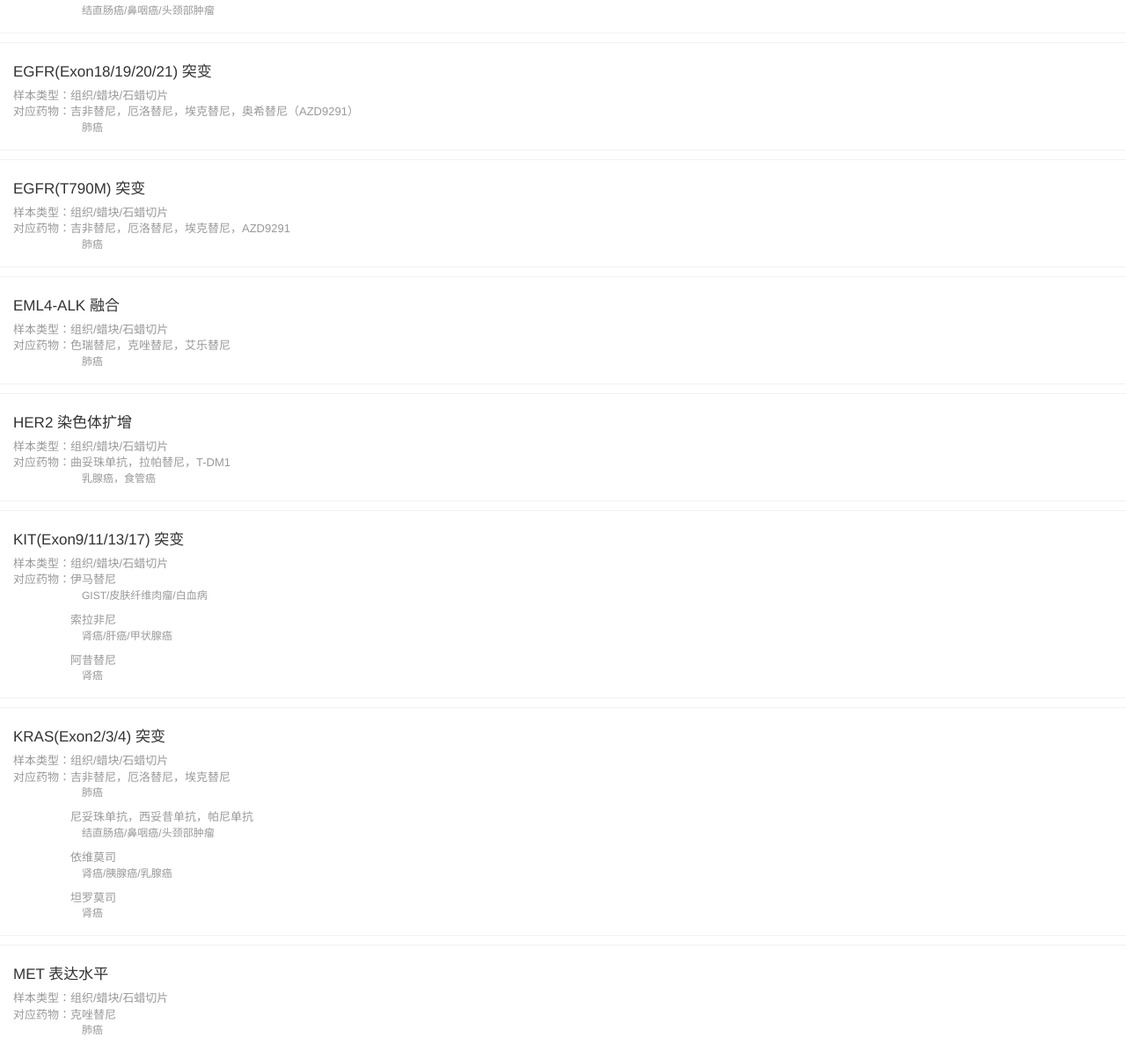
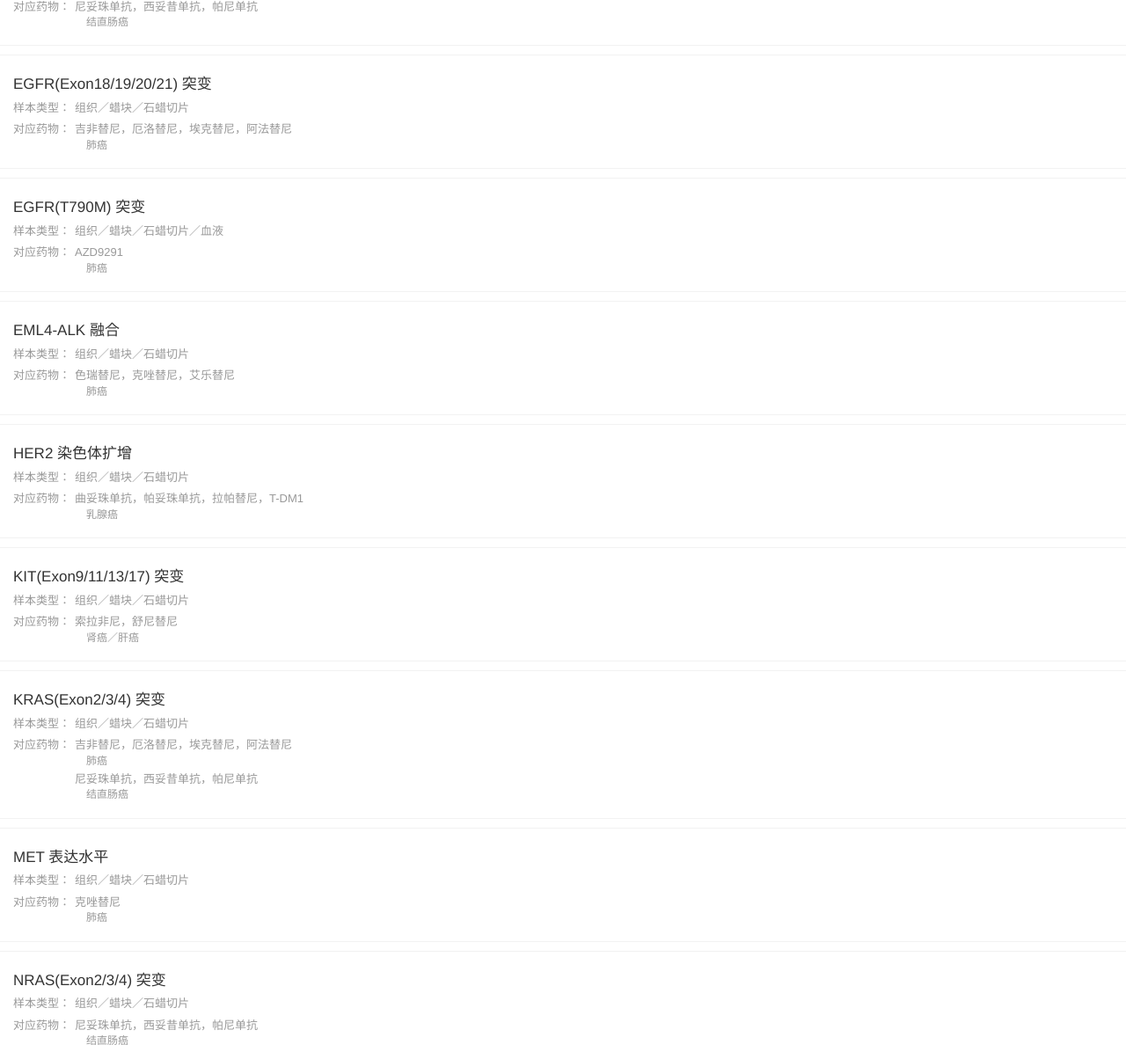
Before and after one commit to feddiyao/toolkit, a plain HTML site: page gene/targeted_drug.html in a window 1280 px wide. Shown: the part 526-1722 px from the top of the page at 88% size. Drawn offline with Linux system fonts and the light colour scheme.

Commit message:
数据更新，css调整

```diff
--- a/assets/css/pages.css
+++ b/assets/css/pages.css
@@ -41,13 +41,17 @@
 
     height:16px;
 
-    line-height:16px;
+    font-weight:normal;
 
-    font-weight:normal;
+    font-size: 13px;
 
     vertical-align:text-bottom;
 
-    font-size:8px;
+    line-height: 1.4;
+    overflow: hidden;
+    text-overflow: ellipsis;
+    -webkit-box-orient: vertical;
+    -webkit-line-clamp: 2;
 }
 
 .remark-info {
@@ -70,36 +74,8 @@
     display: inline-block;
 }
 
-.width_60_percent {
-    width: 60%;
-}
-
-.width_100_percent {
-    width: 100%;
-}
-
-.width_67_px {
-    width: 69px;
-}
-
-.width_70_percent {
-    width: 70%;
-}
-
 .vertical-top {
     vertical-align: top;
-}
-
-.line-height10 {
-    line-height: 10px;
-}
-
-.with-margin-bottom8 {
-    margin-bottom: 8px;
-}
-
-.with-padding-bottom7 {
-    padding-bottom: 7px;
 }
 
 .without-padding-bottom {
@@ -161,7 +137,7 @@
 }
 
 .item_list dt {
-    width: 65px;
+    width: 70px;
     font-weight: normal;
     color: #999999;
     font-size: 13px;
@@ -171,20 +147,24 @@
     float: left;
     overflow: hidden;
     clear: left;
-    text-align: right;
+    text-align: left;
     text-overflow: ellipsis;
     white-space: nowrap;
+    margin-bottom: 3px;
 }
 
 .item_list dd {
     font-weight: normal;
     color: #999999;
     font-size: 13px;
-    margin-left: 65px;
+    margin-left: 70px;
     text-overflow: clip;
+    margin-bottom: 3px;
 }
 
 .couple_item dd p {
-    text-indent: 13px;
+    padding-left: 13px;
     font-size: 12px;
+    margin-bottom: 0;
+    text-align: left;
 }
--- a/assets/data/data_gene.json
+++ b/assets/data/data_gene.json
@@ -2,168 +2,148 @@
   "chemotherapy": [
       {
         "name": "BRCA1 表达水平",
-        "type": "组织/蜡块/石蜡切片",
-        "medicine": "铂类(顺铂/卡铂/奥沙利铂)"
+        "type": "组织／蜡块／石蜡切片",
+        "medicine": "铂类（顺铂／卡铂／奥沙利铂）"
       },
       {
         "name": "CDA 多态性",
-        "type": "血液/唾液/口腔黏膜",
+        "type": "血液／唾液／口腔黏膜",
         "medicine": "吉西他滨"
       },
       {
         "name": "CYP2C8*3 多态性",
-        "type": "血液/唾液/口腔黏膜",
-        "medicine": "抗微管类(紫杉醇/多西他赛/长春瑞滨)"
+        "type": "血液／唾液／口腔黏膜",
+        "medicine": "抗微管类（紫杉醇／多西他赛／长春瑞滨）"
       },
       {
         "name": "CYP2C9*3 多态性",
-        "type": "血液/唾液/口腔黏膜",
-        "medicine": "环磷酰胺"
-      },
-      {
-        "name": "CYP2C19*2 多态性",
-        "type": "血液/唾液/口腔黏膜",
+        "type": "血液／唾液／口腔黏膜",
         "medicine": "环磷酰胺"
       },
       {
         "name": "CYP2D6*4 多态性",
-        "type": "血液/唾液/口腔黏膜",
-        "medicine": "他莫昔芬"
-      },
-      {
-        "name": "CYP2D6*5 多态性",
-        "type": "血液/唾液/口腔黏膜",
+        "type": "血液／唾液／口腔黏膜",
         "medicine": "他莫昔芬"
       },
       {
         "name": "CYP2D6*10 多态性",
-        "type": "血液/唾液/口腔黏膜",
+        "type": "血液／唾液／口腔黏膜",
         "medicine": "他莫昔芬"
       },
       {
-        "name": "CYP3A4*4 多态性",
-        "type": "血液/唾液/口腔黏膜",
-        "medicine": "依托泊苷"
-      },
-      {
         "name": "CYP19A1 多态性",
-        "type": "血液/唾液/口腔黏膜",
+        "type": "血液／唾液／口腔黏膜",
         "medicine": "阿拉曲唑，来曲唑"
       },
       {
         "name": "DPYD 多态性",
-        "type": "血液/唾液/口腔黏膜",
-        "medicine": "氟尿嘧啶(5-FU/卡培他滨/替加氟)"
+        "type": "血液／唾液／口腔黏膜",
+        "medicine": "氟尿嘧啶（5-FU／卡培他滨／替加氟）"
       },
       {
         "name": "ERCC1 表达水平",
-        "type": "组织/蜡块/石蜡切片",
-        "medicine": "铂类(顺铂/卡铂/奥沙利铂)"
+        "type": "组织／蜡块／石蜡切片",
+        "medicine": "铂类（顺铂／卡铂／奥沙利铂）"
       },
       {
         "name": "ERCC1 多态性",
-        "type": "血液/唾液/口腔黏膜",
-        "medicine": "铂类(顺铂/卡铂/奥沙利铂)"
+        "type": "血液／唾液／口腔黏膜",
+        "medicine": "铂类（顺铂／卡铂／奥沙利铂）"
       },
       {
         "name": "ERCC2 多态性",
-        "type": "血液/唾液/口腔黏膜",
-        "medicine": "铂类(顺铂/卡铂/奥沙利铂)"
+        "type": "血液／唾液／口腔黏膜",
+        "medicine": "铂类（顺铂／卡铂／奥沙利铂）"
       },
       {
         "name": "GSTM1 多态性",
-        "type": "血液/唾液/口腔黏膜",
-        "medicine": "铂类(顺铂/卡铂/奥沙利铂)"
+        "type": "血液／唾液／口腔黏膜",
+        "medicine": "铂类（顺铂／卡铂／奥沙利铂）"
       },
       {
         "name": "GSTP1 多态性",
-        "type": "血液/唾液/口腔黏膜",
-        "medicine": "铂类(顺铂/卡铂/奥沙利铂)，多柔比星，表柔比星，依托泊苷"
+        "type": "血液／唾液／口腔黏膜",
+        "medicine": "铂类（顺铂／卡铂／奥沙利铂），蒽环类（多柔比星，表柔比星）"
       },
       {
         "name": "MDR1(C3435T) 多态性",
-        "type": "血液/唾液/口腔黏膜",
-        "medicine": "表柔比星，阿霉素，甲氨蝶呤，依托泊苷"
+        "type": "血液／唾液／口腔黏膜",
+        "medicine": "抗微管类（紫杉醇／多西他赛／长春瑞滨）"
       },
       {
         "name": "MDR1(G2677T) 多态性",
-        "type": "血液/唾液/口腔黏膜",
-        "medicine": "抗微管类(紫杉醇/多西他赛/长春瑞滨)"
+        "type": "血液／唾液／口腔黏膜",
+        "medicine": "蒽环类（多柔比星，表柔比星）"
       },
       {
         "name": "MSI 微卫星不稳定",
-        "type": "组织/蜡块/石蜡切片/血液",
+        "type": "组织／蜡块／石蜡切片+血液",
         "medicine": "结直肠癌预后"
       },
       {
         "name": "MTHFR(A1298C) 多态性",
-        "type": "血液/唾液/口腔黏膜",
-        "medicine": "氟尿嘧啶(5-FU/卡培他滨/替加氟)，甲氨蝶呤，环磷酰胺"
+        "type": "血液／唾液／口腔黏膜",
+        "medicine": "氟尿嘧啶（5-FU／卡培他滨／替加氟）"
       },
       {
         "name": "MTHFR(C677T) 多态性",
-        "type": "血液/唾液/口腔黏膜",
-        "medicine": "氟尿嘧啶(5-FU/卡培他滨/替加氟)，甲氨蝶呤，环磷酰胺"
-      },
-      {
-        "name": "MTRR 多态性",
-        "type": "血液/唾液/口腔黏膜",
-        "medicine": "甲氨蝶呤"
+        "type": "血液／唾液／口腔黏膜",
+        "medicine": "氟尿嘧啶（5-FU／卡培他滨／替加氟），甲氨蝶呤，环磷酰胺，培美曲塞"
       },
       {
         "name": "NQO1*2 多态性",
-        "type": "血液/唾液/口腔黏膜",
-        "medicine": "丝裂霉素"
+        "type": "血液／唾液／口腔黏膜",
+        "medicine": "丝裂霉素，蒽环类（多柔比星，表柔比星）"
       },
       {
         "name": "RRM1 表达水平",
-        "type": "组织/蜡块/石蜡切片",
+        "type": "组织／蜡块／石蜡切片",
         "medicine": "吉西他滨"
       },
       {
         "name": "STMN1 表达水平",
-        "type": "组织/蜡块/石蜡切片",
-        "medicine": "抗微管类(紫杉醇/多西他赛/长春瑞滨)"
+        "type": "组织／蜡块／石蜡切片",
+        "medicine": "抗微管类（紫杉醇／多西他赛／长春瑞滨）"
       },
       {
         "name": "TOP2A 表达水平",
-        "type": "组织/蜡块/石蜡切片",
+        "type": "组织／蜡块／石蜡切片",
         "medicine": "依托泊苷，多柔比星，表柔比星"
       },
       {
         "name": "TS 表达水平",
-        "type": "组织/蜡块/石蜡切片",
-        "medicine": "氟尿嘧啶(5-FU/卡培他滨/替加氟)，培美曲塞"
+        "type": "组织／蜡块／石蜡切片",
+        "medicine": "氟尿嘧啶（5-FU／卡培他滨／替加氟），培美曲塞"
       },
       {
         "name": "TS*2 多态性",
-        "type": "组织/蜡块/石蜡切片",
-        "medicine": "氟尿嘧啶(5-FU/卡培他滨/替加氟)，培美曲塞"
+        "type": "组织／蜡块／石蜡切片",
+        "medicine": "氟尿嘧啶（5-FU／卡培他滨／替加氟）"
       },
       {
         "name": "TUBB3 表达水平",
-        "type": "组织/蜡块/石蜡切片",
-        "medicine": "抗微管类(紫杉醇/多西他赛/长春瑞滨)"
+        "type": "组织／蜡块／石蜡切片",
+        "medicine": "抗微管类（紫杉醇／多西他赛／长春瑞滨）"
       },
       {
         "name": "UGT1A1*6 多态性",
-        "type": "血液/唾液/口腔黏膜",
-        "medicine": "铂类(顺铂/卡铂/奥沙利铂)，伊立替康"
+        "type": "血液／唾液／口腔黏膜",
+        "medicine": "伊立替康"
       },
       {
         "name": "UGT1A1*28 多态性",
-        "type": "血液/唾液/口腔黏膜",
-        "medicine": "铂类(顺铂/卡铂/奥沙利铂)，伊立替康"
+        "type": "血液／唾液／口腔黏膜",
+        "medicine": "伊立替康"
       },
       {
         "name": "XPC 多态性",
-        "type": "血液/唾液/口腔黏膜",
-        "medicine": "顺铂"
+        "type": "血液／唾液／口腔黏膜",
+        "medicine": "铂类（顺铂／卡铂／奥沙利铂）"
       },
       {
         "name": "XRCC1 多态性",
-        "type": "血液/唾液/口腔黏膜",
-        "medicine": "铂类(顺铂/卡铂/奥沙利铂)"
+        "type": "血液／唾液／口腔黏膜",
+        "medicine": "铂类（顺铂／卡铂／奥沙利铂）"
       }
     ],
 
@@ -184,11 +164,11 @@
   "targeted_drug": [
     {
       "name": "BRAF(V600E) 突变",
-      "type": "组织/蜡块/石蜡切片",
+      "type": "组织／蜡块／石蜡切片",
       "medicines": [
         {
           "name": "尼妥珠单抗，西妥昔单抗，帕尼单抗",
-          "cancer": "结直肠癌/鼻咽癌/头颈部肿瘤"
+          "cancer": "结直肠癌"
         },
         {
           "name": "威罗替尼，达拉非尼，曲美替尼",
@@ -197,48 +177,48 @@
       ]
     },
     {
-      "name": "BRCA1/2 突变(胚系)",
+      "name": "BRCA1/2 突变（胚系）",
       "type": "血液",
       "medicines": [
         {
           "name": "奥拉帕尼",
-          "cancer": "乳腺癌/卵巢癌/胸腺癌/前列腺癌"
+          "cancer": "卵巢癌"
         }
       ]
     },
     {
       "name": "EGFR 表达水平",
-      "type": "组织/蜡块/石蜡切片",
+      "type": "组织／蜡块／石蜡切片",
       "medicines": [
         {
         "name": "尼妥珠单抗，西妥昔单抗，帕尼单抗",
-        "cancer": "结直肠癌/鼻咽癌/头颈部肿瘤"
+        "cancer": "结直肠癌"
         }
       ]
     },
     {
       "name": "EGFR(Exon18/19/20/21) 突变",
-      "type": "组织/蜡块/石蜡切片",
+      "type": "组织／蜡块／石蜡切片",
       "medicines": [
         {
-          "name": "吉非替尼，厄洛替尼，埃克替尼，奥希替尼（AZD9291）",
+          "name": "吉非替尼，厄洛替尼，埃克替尼，阿法替尼",
           "cancer": "肺癌"
         }
       ]
     },
     {
       "name": "EGFR(T790M) 突变",
-      "type": "组织/蜡块/石蜡切片",
+      "type": "组织／蜡块／石蜡切片／血液",
       "medicines": [
         {
-          "name": "吉非替尼，厄洛替尼，埃克替尼，AZD9291",
+          "name": "AZD9291",
           "cancer": "肺癌"
         }
       ]
     },
     {
       "name": "EML4-ALK 融合",
-      "type": "组织/蜡块/石蜡切片",
+      "type": "组织／蜡块／石蜡切片",
       "medicines": [
         {
           "name": "色瑞替尼，克唑替尼，艾乐替尼",
@@ -248,57 +228,41 @@
     },
     {
       "name": "HER2 染色体扩增",
-      "type": "组织/蜡块/石蜡切片",
+      "type": "组织／蜡块／石蜡切片",
       "medicines": [
         {
-          "name": "曲妥珠单抗，拉帕替尼，T-DM1",
-          "cancer": "乳腺癌，食管癌"
+          "name": "曲妥珠单抗，帕妥珠单抗，拉帕替尼，T-DM1",
+          "cancer": "乳腺癌"
         }
       ]
     },
     {
       "name": "KIT(Exon9/11/13/17) 突变",
-      "type": "组织/蜡块/石蜡切片",
+      "type": "组织／蜡块／石蜡切片",
       "medicines": [
         {
-          "name": "伊马替尼",
-          "cancer": "GIST/皮肤纤维肉瘤/白血病"
-        },
-        {
-          "name": "索拉非尼",
-          "cancer": "肾癌/肝癌/甲状腺癌"
-        },
-        {
-          "name": "阿昔替尼",
-          "cancer": "肾癌"
+          "name": "索拉非尼，舒尼替尼",
+          "cancer": "肾癌／肝癌"
         }
       ]
     },
     {
       "name": "KRAS(Exon2/3/4) 突变",
-      "type": "组织/蜡块/石蜡切片",
+      "type": "组织／蜡块／石蜡切片",
       "medicines": [
         {
-          "name": "吉非替尼，厄洛替尼，埃克替尼",
+          "name": "吉非替尼，厄洛替尼，埃克替尼，阿法替尼",
           "cancer": "肺癌"
         },
         {
           "name": "尼妥珠单抗，西妥昔单抗，帕尼单抗",
-          "cancer": "结直肠癌/鼻咽癌/头颈部肿瘤"
-        },
-        {
-          "name": "依维莫司",
-          "cancer": "肾癌/胰腺癌/乳腺癌"
-        },
-        {
-          "name": "坦罗莫司",
-          "cancer": "肾癌"
+          "cancer": "结直肠癌"
         }
       ]
     },
     {
       "name": "MET 表达水平",
-      "type": "组织/蜡块/石蜡切片",
+      "type": "组织／蜡块／石蜡切片",
       "medicines": [
         {
           "name": "克唑替尼",
@@ -308,85 +272,67 @@
     },
     {
       "name": "NRAS(Exon2/3/4) 突变",
-      "type": "组织/蜡块/石蜡切片",
+      "type": "组织／蜡块／石蜡切片",
       "medicines": [
         {
           "name": "尼妥珠单抗，西妥昔单抗，帕尼单抗",
-          "cancer": "结直肠癌/鼻咽癌/头颈部肿瘤"
+          "cancer": "结直肠癌"
         }
       ]
     },
     {
       "name": "PDGFRα(Exon12/18) 突变",
-      "type": "组织/蜡块/石蜡切片",
+      "type": "组织／蜡块／石蜡切片",
       "medicines": [
         {
           "name": "伊马替尼",
-          "cancer": "GIST/皮肤纤维肉瘤/白血病"
-        },
-        {
-          "name": "舒尼替尼",
-          "cancer": "肾癌/GIST/胰腺癌"
+          "cancer": "胃肠道间质瘤 "
         }
       ]
     },
     {
       "name": "PDGFRβ 表达水平",
-      "type": "组织/蜡块/石蜡切片",
+      "type": "组织／蜡块／石蜡切片",
       "medicines": [
         {
-          "name": "舒尼替尼",
-          "cancer": "肾癌/GIST/胰腺癌"
-        },
-        {
-          "name": "索拉非尼",
-          "cancer": "肾癌/肝癌/甲状腺癌"
-        },
-        {
-          "name": "阿昔替尼",
-          "cancer": "肾癌"
+          "name": "舒尼替尼，索拉非尼",
+          "cancer": "肾癌／肝癌 "
         }
       ]
     },
     {
       "name": "PIK3CA(Exon9/20) 突变",
-      "type": "组织/蜡块/石蜡切片",
+      "type": "组织／蜡块／石蜡切片",
       "medicines": [
         {
-          "name": "吉非替尼，厄洛替尼",
-          "cancer": "肺癌"
-        },
-        {
-          "name": "西妥昔单抗，帕尼单抗",
-          "cancer": "结直肠癌/鼻咽癌/头颈部肿瘤"
-        },
-        {
-          "name": "依维莫司",
-          "cancer": "肾癌/胰腺癌/乳腺癌"
-        },
-        {
-          "name": "坦罗莫司",
-          "cancer": "肾癌"
+          "name": "曲妥珠单抗，帕妥珠单抗，拉帕替尼，T-DM1",
+          "cancer": "乳腺癌"
         }
       ]
     },
     {
-      "name": "RET(Exon10/11/13/14/15/16) 突变(胚系)",
-      "type": "血液",
+      "name": "RET 融合",
+      "type": "组织／蜡块／石蜡切片",
+      "medicines": [
+        {
+          "name": "卡博替尼",
+          "cancer": "肺癌"
+        }
+      ]
+    },
+    {
+      "name": "RET(M918T) 突变",
+      "type": "组织／蜡块／石蜡切片／血液",
       "medicines": [
         {
           "name": "凡德他尼",
           "cancer": "甲状腺癌"
-        },
-        {
-          "name": "卡博替尼",
-          "cancer": "甲状腺癌/肾癌"
         }
       ]
     },
     {
       "name": "ROS1 融合",
-      "type": "组织/蜡块/石蜡切片",
+      "type": "组织／蜡块／石蜡切片",
       "medicines": [
         {
           "name": "克唑替尼",
@@ -396,39 +342,33 @@
     },
     {
       "name": "VEGFR1/2 表达水平",
-      "type": "组织/蜡块/石蜡切片",
+      "type": "组织／蜡块／石蜡切片",
       "medicines": [
         {
           "name": "贝伐单抗",
-          "cancer": "卵巢癌/乳腺癌/宫颈癌/结直肠癌/非小细胞肺癌 /肾癌/恶性胶质瘤"
+          "cancer": "卵巢癌／乳腺癌／宫颈癌／结直肠癌／非小细胞肺癌／肾癌／恶性胶质瘤"
         },
         {
-          "name": "阿帕西普",
-          "cancer": "结直肠癌"
+          "name": "舒尼替尼，索拉非尼",
+          "cancer": "肾癌／肝癌"
         },
         {
           "name": "帕唑替尼，阿西替尼",
           "cancer": "肾癌"
-        },
-        {
-          "name": "舒尼替尼",
-          "cancer": "肾癌/GIST/胰腺癌"
-        },
-        {
-          "name": "索拉非尼",
-          "cancer": "肾癌/肝癌/甲状腺癌"
-        },
+        }
+      ]
+    },
+    {
+      "name": "VEGFR2 表达水平",
+      "type": "组织／蜡块／石蜡切片",
+      "medicines": [
         {
           "name": "阿帕替尼",
           "cancer": "胃癌"
         },
         {
           "name": "雷莫芦单抗",
-          "cancer": "肺癌/胃癌/结直肠癌/食管癌"
-        },
-        {
-          "name": "阿昔替尼",
-          "cancer": "肾癌"
+          "cancer": "肺癌／胃癌／结直肠癌／食管癌"
         }
       ]
     }
@@ -476,11 +416,11 @@
   "tumor_prognosis": [
     {
       "name": "21基因",
-      "type": "石蜡切片/蜡块/组织"
+      "type": "石蜡切片／蜡块／组织"
     },
     {
       "name": "新一代乳腺癌72基因检测",
-      "type": "石蜡切片/蜡块/组织"
+      "type": "石蜡切片／蜡块／组织"
     }
   ],
 
@@ -568,7 +508,7 @@
       },
       {
         "name": "组织",
-        "info": "组织样本类型包括：新鲜组织样本(活检、手术组织)、石蜡块、白片等"
+        "info": "组织样本类型包括：新鲜组织样本（活检、手术组织）、石蜡块、白片等"
       }
     ]
   }
```
